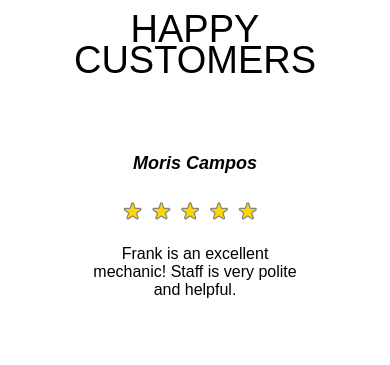
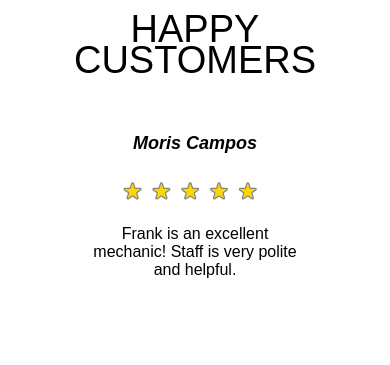
Before and after one commit to Nesmith-Charlesii/nesmith-charlesii.github.io, a React (Create React App) app: page / in a window 390 px wide. Shown: the part 3680-4045 px from the top of the page. Built offline with nearby package versions, Linux system fonts and the light colour scheme; a web font is replaced by a local one.

Commit message:
set fixed height on review section after mobile threshold

```diff
--- a/src/components/testimonials.jsx
+++ b/src/components/testimonials.jsx
@@ -15,15 +15,10 @@ export const Testimonial = (props) => {
         testimonialSection: {
             position: "relative",
             width: "100vw",
+            height: "580px",
             backgroundColor: "rgb(255, 255, 255)",
             display: "flex",
             flexDirection: "column",
-            [theme.breakpoints.down("1080")]: {
-                height: "62vh"
-            },
-            [theme.breakpoints.down(700)]: {
-                height: "70vh"
-            },
         },
         testimonialsHeader: {
             paddingTop: "70px",
@@ -114,6 +109,12 @@ export const Testimonial = (props) => {
                     },
                 }
             },
+            [theme.breakpoints.down(700)]: {
+                margin: "75px 70px -100px 70px"
+            },
+            [theme.breakpoints.down(420)]: {
+                margin: "55px 70px -100px 70px"
+            }
         },
         review: {
             display: "flex",
@@ -206,7 +207,7 @@ export const Testimonial = (props) => {
             width: "100vw",
             visibility: "hidden",
             position: "absolute",
-            bottom: "114px",
+            top: "500px",
             justifyContent: "center",
             display: "flex",
             gap: "10px",
@@ -214,7 +215,7 @@ export const Testimonial = (props) => {
                 visibility: "visible",
             },
             [theme.breakpoints.down(410)]: {
-                bottom: "75px"
+                top: "510px"
             }
         },
         carouselIndicatorDot: {
@@ -350,6 +351,7 @@ export const Testimonial = (props) => {
                     </>
                 }
             </div>
+
                 <div className={classes.carouselIndicators}>
                     {
                         Array.from(new Array(5)).map((indicator, index) =>
@@ -362,6 +364,7 @@ export const Testimonial = (props) => {
                         )
                     }
                 </div>
+
         </div>
     )
 }
--- a/src/views/main.js
+++ b/src/views/main.js
@@ -40,7 +40,7 @@ export const Main = () => {
             <Contact />
             <Booking />
             <Testimonial />
-            <Location />
+            {/* <Location /> */}
             <footer className={classes.footer}>
                 <p>&copy; 2021 All Pro Auto. All Rights Reserved</p>
             </footer>
```
Lines whose indentation alone changed are shown as unchanged.
